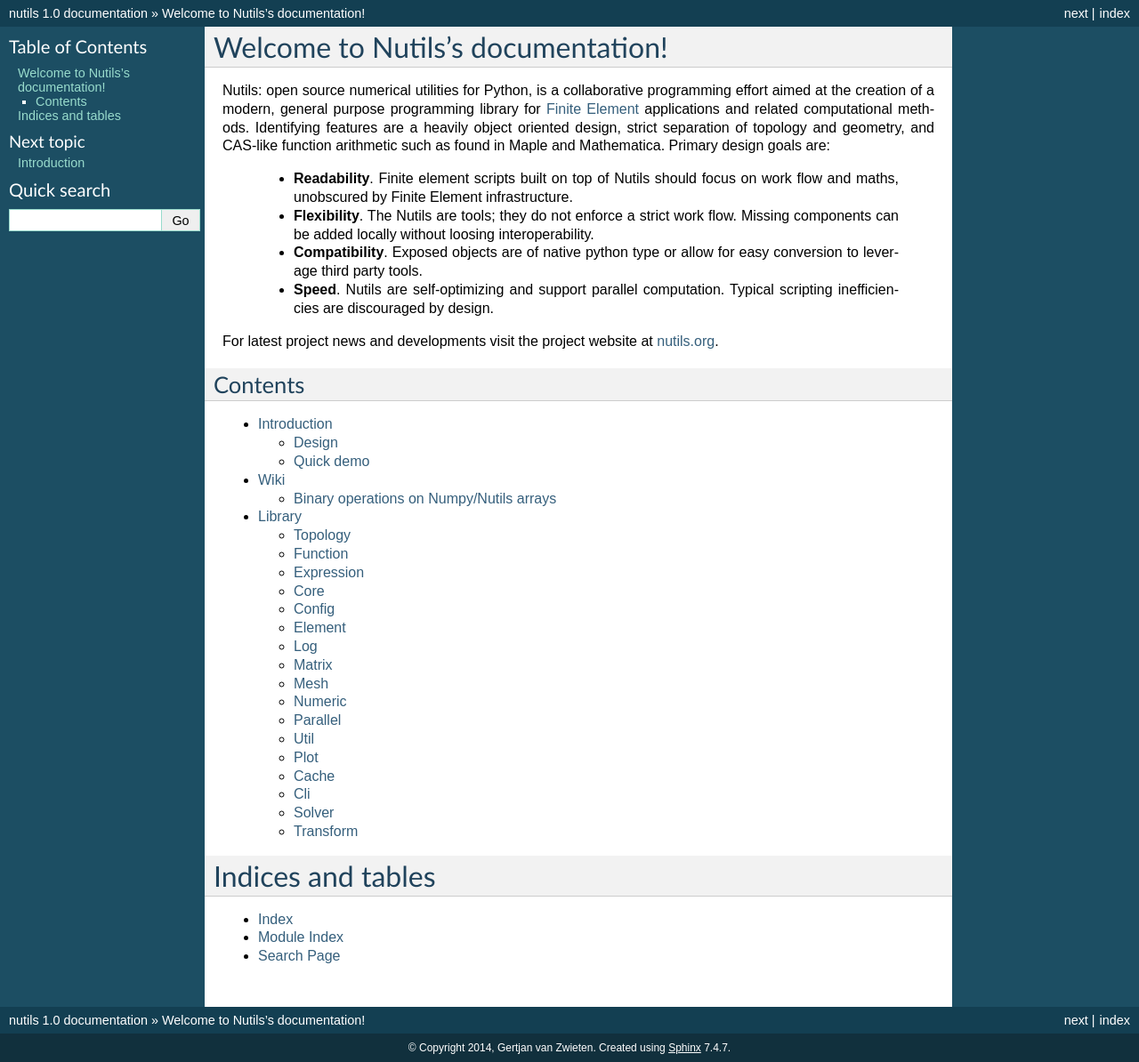
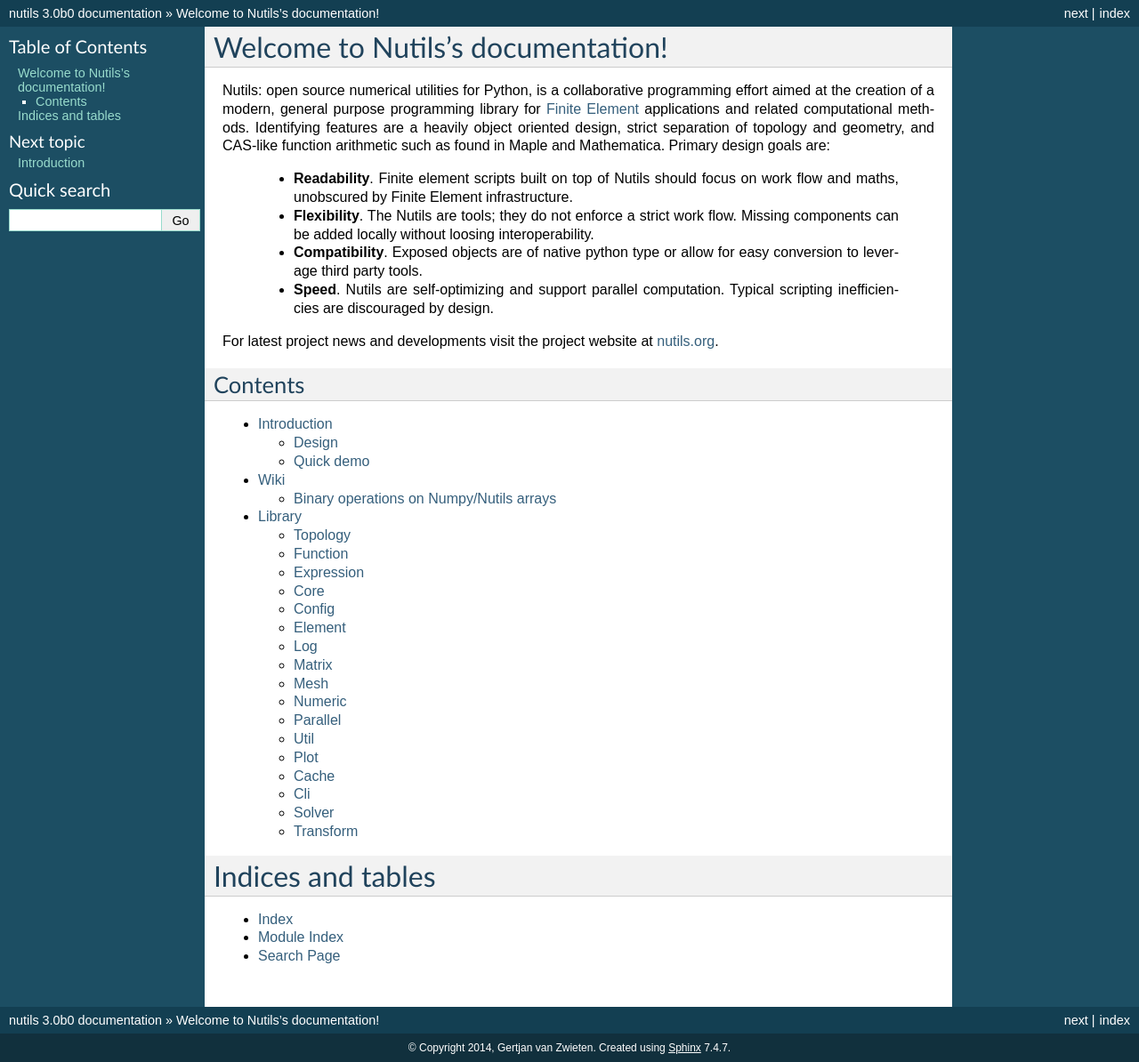
Before and after one commit to evalf/nutils, a Sphinx documentation site: the page built from docs/index.rst, in a window 1280 px wide. Shown: the whole page at 89% size. Built offline with Sphinx 7.4.7, drawn with Linux system fonts in a browser that asks for light colours; some of the changed lines change nothing that is shown.

Commit message:
link sphinx docs version to nutils.version

```diff
--- a/docs/conf.py
+++ b/docs/conf.py
@@ -12,8 +12,7 @@
 # All configuration values have a default; values that are commented out
 # serve to show the default.
 
-import sys
-import os
+import sys, os, re
 
 # If extensions (or modules to document with autodoc) are in another directory,
 # add these directories to sys.path here. If the directory is relative to the
@@ -69,10 +68,12 @@
 # |version| and |release|, also used in various other places throughout the
 # built documents.
 #
+with open(os.path.join('..', 'nutils', '__init__.py')) as f:
+  nutils_version = next(filter(None, map(re.compile("^version = '([a-zA-Z0-9.]+)'$").match, f))).group(1)
 # The short X.Y version.
-version = '1.0'
+version = re.search('^[0-9]+\\.[0-9]+', nutils_version).group(0)
 # The full version, including alpha/beta/rc tags.
-release = '1.0'
+release = nutils_version
 
 # The language for content autogenerated by Sphinx. Refer to documentation
 # for a list of supported languages.
```
